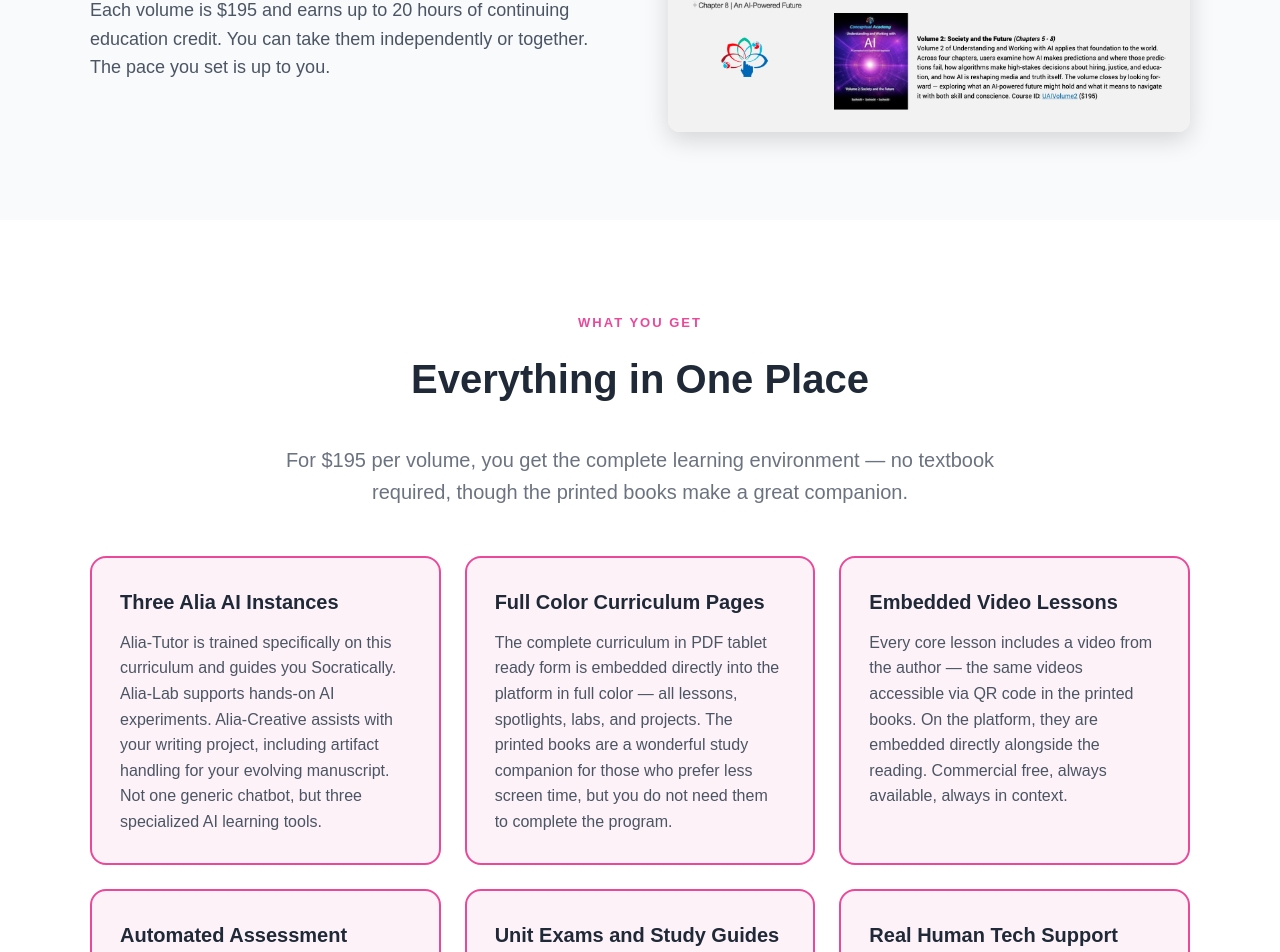
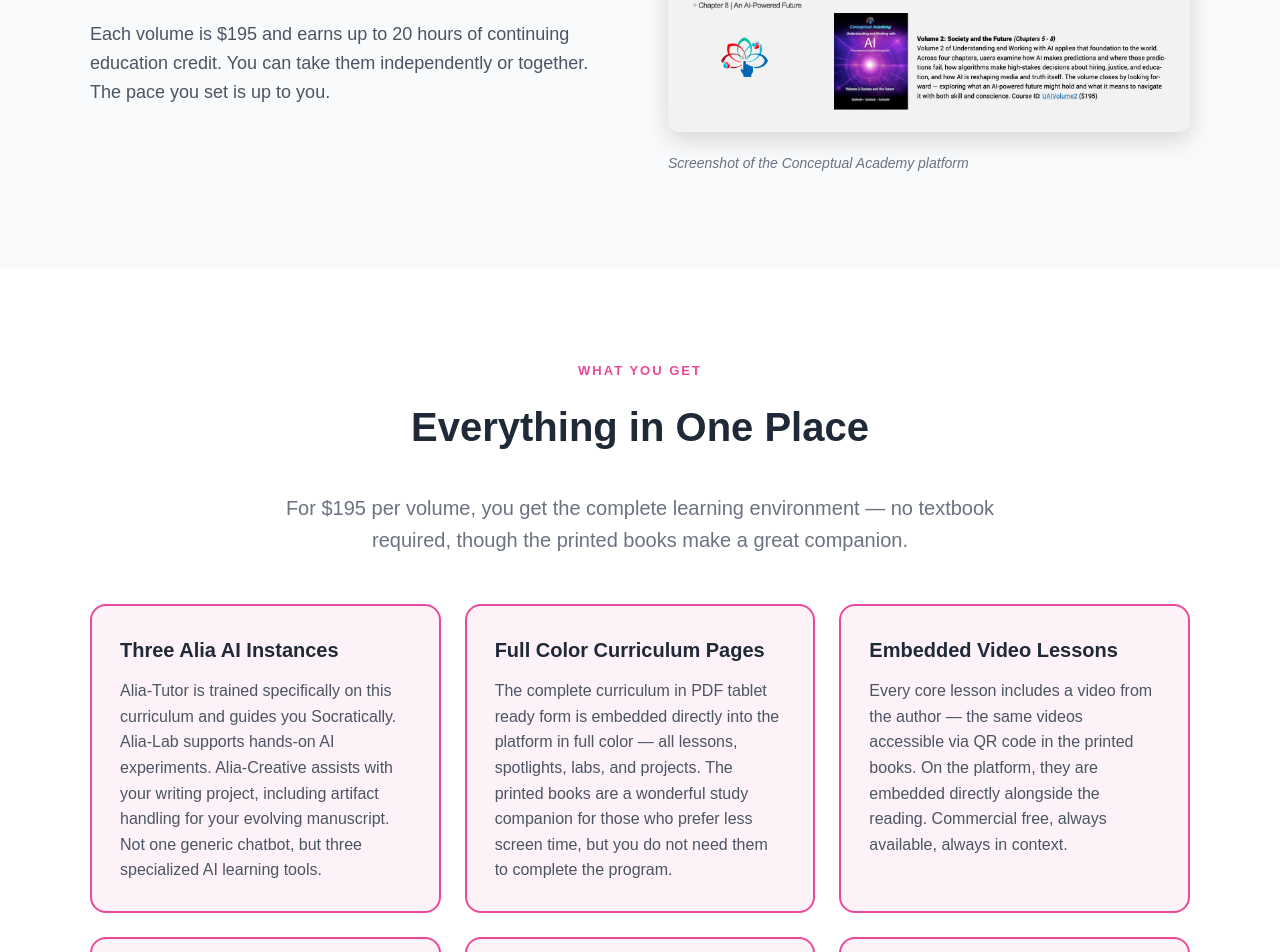
Before and after one commit to Suchocki88/UnderstandingAI.ai, a Next.js app: page /academy in a window 1280 px wide. Shown: the part 1750-2702 px from the top of the page. Built offline with nearby package versions, Linux system fonts and the light colour scheme.

Commit message:
Update page.tsx

```diff
--- a/app/academy/page.tsx
+++ b/app/academy/page.tsx
@@ -128,6 +128,9 @@
               alt="Conceptual Academy platform"
               style={{ width: "100%", borderRadius: 12, boxShadow: "0 8px 24px rgba(0,0,0,0.15)" }}
             />
+            <p style={{ fontSize: 14, color: "#6b7280", fontStyle: "italic", marginTop: 12 }}>
+  Screenshot of the Conceptual Academy platform
+</p>
           </div>
         </div>
       </section>
```
